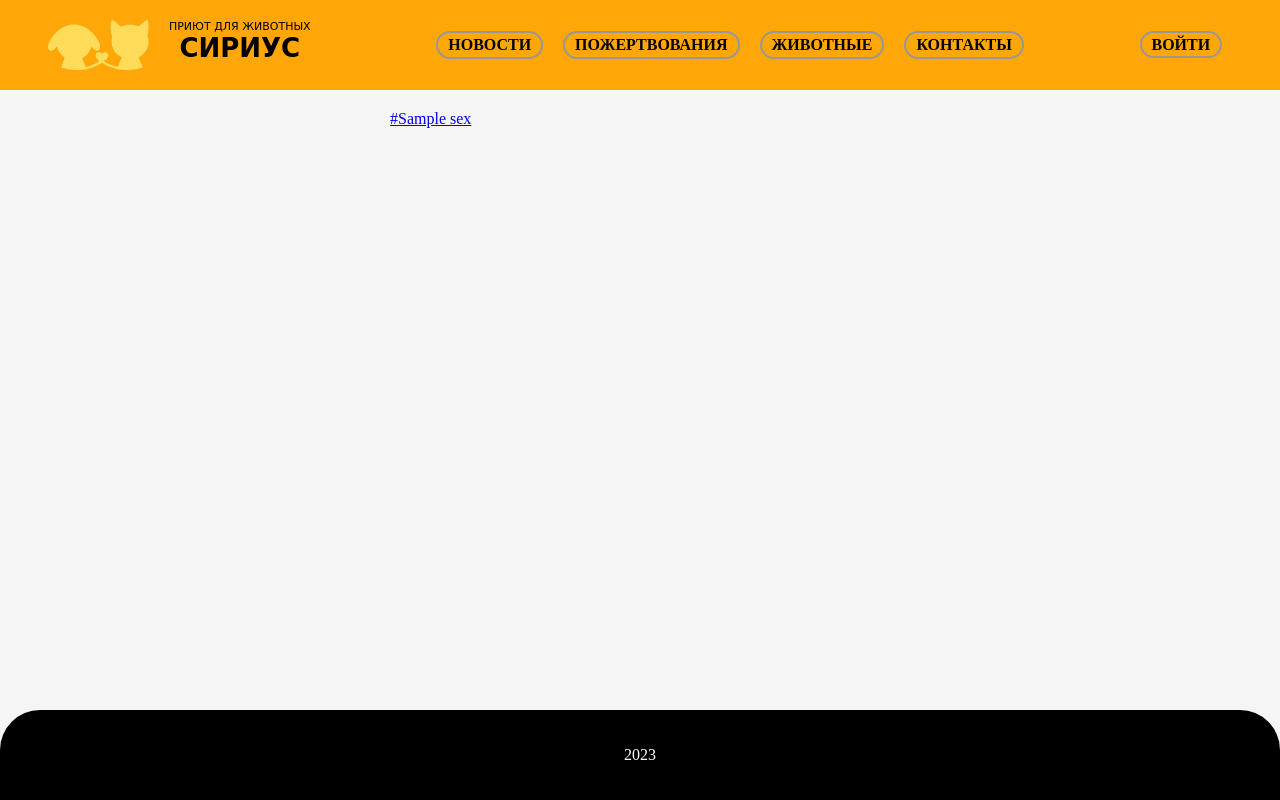
After one commit to rubix0307/pet-for-you, a Django app: page /animal/ in a window 1280 px wide. The commit adds this page. Run offline with Django 4.2, Linux system fonts and the light colour scheme; tables that the repository leaves empty hold one stand-in row (values such as "Sample post"); some libraries are stand-ins or nearby versions.

Commit message:
add animal page

```diff
--- /dev/null
+++ b/animal/templates/animal/index.html
@@ -0,0 +1,17 @@
+{% extends "main/base.html" %}
+{% load static %}
+
+{% block content %}
+
+    <div class="feed">
+
+        {% for animal in animals %}
+            <div class="animal-card">
+                <div class="data">
+                    <div class="sex"><a href="{% url 'animal_index' %}?sex={{ animal.sex.name|urlencode }}">#{{ animal.sex.name }}</a></div>
+                </div>
+            </div>
+        {% endfor %}
+
+    </div>
+{% endblock %}
--- a/animal/urls.py
+++ b/animal/urls.py
@@ -1,6 +1,7 @@
 from django.contrib import admin
 from django.urls import include, path
-
+from . import views
 
 urlpatterns = [
+    path('', views.animal_index, name='animal_index'),
 ]
--- a/animal/views.py
+++ b/animal/views.py
@@ -1,3 +1,15 @@
 from django.shortcuts import render
+from django.core.handlers.wsgi import WSGIRequest
+from .models import Animal, Sex
+# Create your views here.
 
-# Create your views here.
+def animal_index(request: WSGIRequest):
+    context = dict()
+
+    animals = Animal.objects.order_by('-id').all()
+
+    context.update(dict(
+        animals=animals,
+    ))
+
+    return render(request, 'animal/index.html', context=context)
--- a/main/templates/main/inc/_header.html
+++ b/main/templates/main/inc/_header.html
@@ -11,6 +11,7 @@
         <div class="btns">
             <a href="{% url 'blog_index' %}">Новости</a>
             <a href="{% url 'main' %}#donation">Пожертвования</a>
+            <a href="{% url 'animal_index' %}">Животные</a>
             <a href="{% url 'contacts' %}">Контакты</a>
         </div>
     </div>
```
